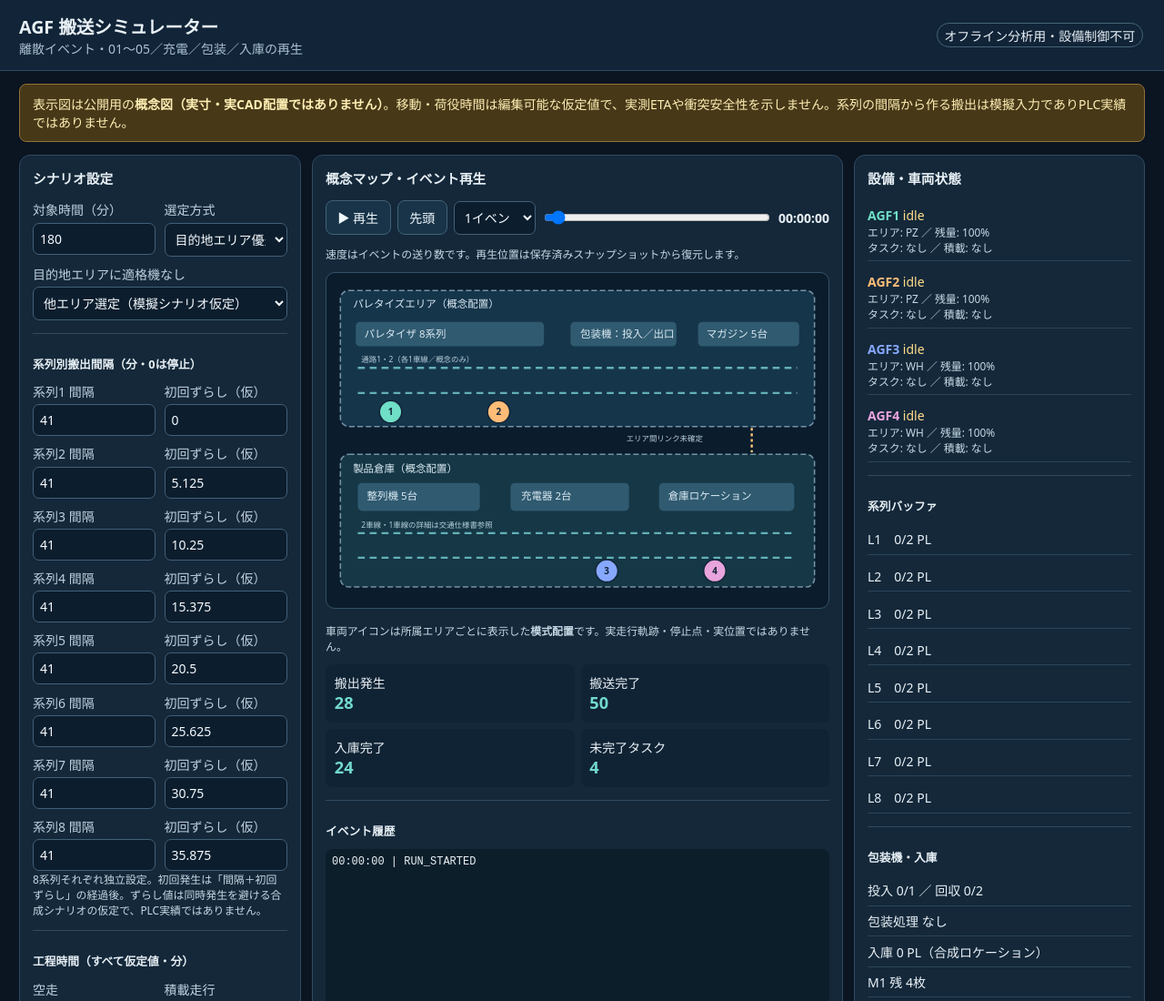
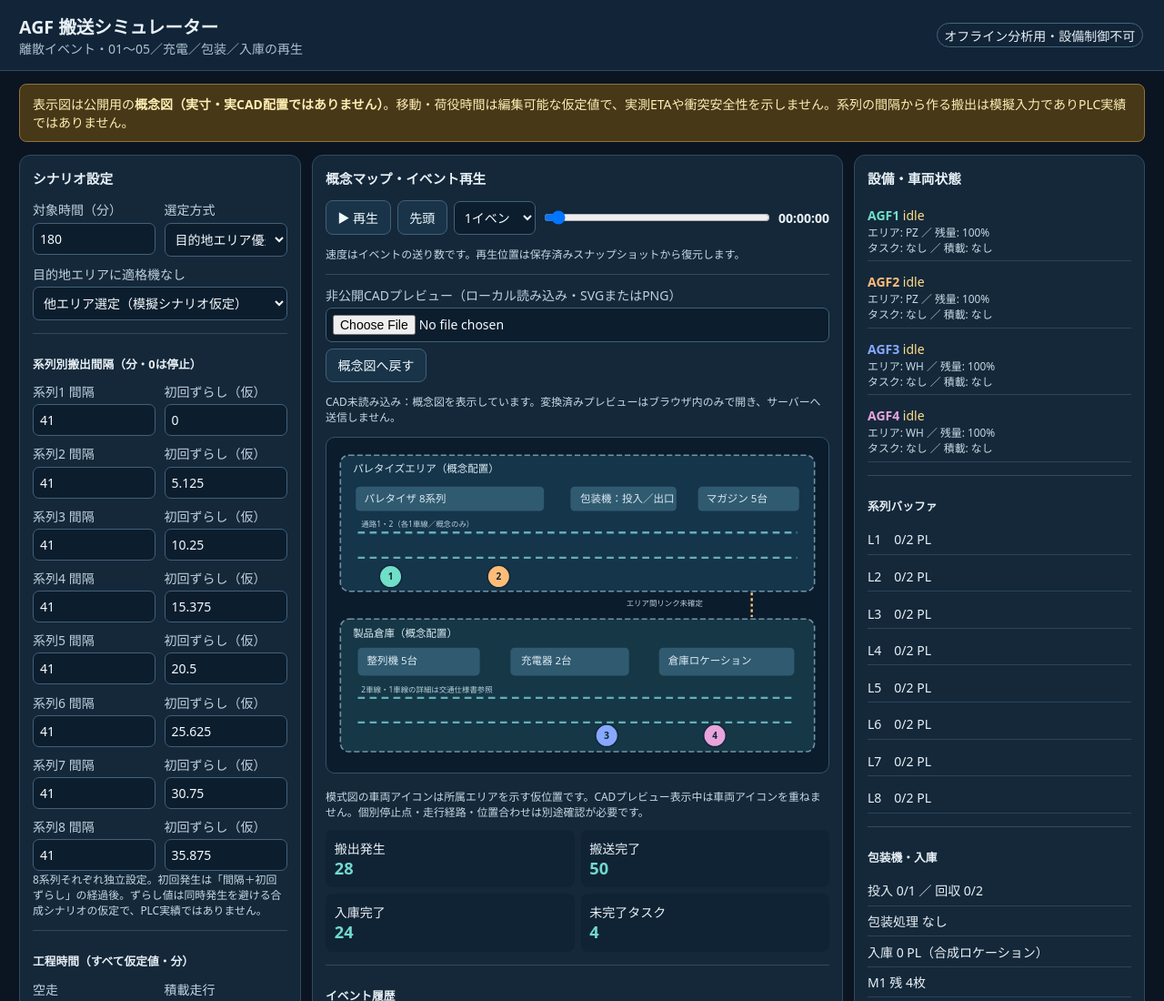
Before and after one commit to zony21/agf-simulator, a website with bundled scripts: page index.html in a window 1280 px wide. Shown: the top 1100 px of the page at 91% size. Built offline with nearby package versions, Linux system fonts and the light colour scheme.

Commit message:
ui(map): add local-only private CAD preview layer switch

```diff
--- a/index.html
+++ b/index.html
@@ -14,7 +14,7 @@
     label{display:flex;flex-direction:column;gap:.3rem;color:#bed1df}input,select{min-width:0;max-width:100%;width:100%;padding:.5rem;background:#0c1d2d;border:1px solid #426078;border-radius:7px;color:#f5fbff}
     input[type=checkbox]{width:auto}.fields{display:grid;grid-template-columns:repeat(2,minmax(0,1fr));gap:.65rem}.fields .wide{grid-column:1/-1}
     .actions{display:flex;flex-wrap:wrap;gap:.45rem}.primary{background:#1d827f;border-color:#54bdb0;font-weight:700}.primary:hover{background:#249e96}.section{margin:1rem 0;padding-top:.85rem;border-top:1px solid #304a60}
-    #map{width:100%;height:auto;background:#0b1c2c;border:1px solid #345267;border-radius:10px}
+    #map,#cad-image{width:100%;height:auto;background:#0b1c2c;border:1px solid #345267;border-radius:10px}
     #map text{fill:#dcebf4;font-size:15px}#map .small{font-size:11px;fill:#b7d0dc}#map .area{fill:#15354b;stroke:#7393a5;stroke-width:2;stroke-dasharray:8 4}
     #map .wh{fill:#153746}.pill{border:1px solid #466477;padding:.2rem .55rem;border-radius:999px;display:inline-block;margin:.15rem}.key{font-weight:700;color:#76d8cd}
     .stat{display:grid;grid-template-columns:repeat(2,minmax(0,1fr));gap:.5rem}.metric{background:#102334;padding:.7rem;border-radius:8px}.metric b{display:block;font-size:1.3rem;color:#72d9d0}
@@ -48,6 +48,12 @@
       <h2>概念マップ・イベント再生</h2>
       <div class="play"><button id="play">▶ 再生</button><button id="reset">先頭</button><select id="speed" aria-label="再生速度" style="width:90px"><option value="1">1イベント</option><option value="3">3イベント</option><option value="10">10イベント</option></select><input id="seek" type="range" min="0" max="0" value="0" aria-label="イベント位置"><b id="clock">00:00:00</b></div>
       <p class="status">速度はイベントの送り数です。再生位置は保存済みスナップショットから復元します。</p>
+      <div class="section">
+        <label>非公開CADプレビュー（ローカル読み込み・SVGまたはPNG）<input id="private-cad-file" type="file" accept=".svg,image/svg+xml,.png,image/png"></label>
+        <div class="actions" style="margin-top:.5rem"><button id="show-schematic">概念図へ戻す</button></div>
+        <p class="status" id="cad-state" role="status">CAD未読み込み：概念図を表示しています。変換済みプレビューはブラウザ内のみで開き、サーバーへ送信しません。</p>
+      </div>
+      <img id="cad-image" alt="非公開CAD図形プレビュー。AGF位置・走行経路は未重畳" hidden>
       <svg id="map" viewBox="0 0 720 480" role="img" aria-label="設備エリアを概念的に表示する模式図">
         <rect class="area" x="20" y="25" width="680" height="195" rx="12"/>
         <text x="38" y="50">パレタイズエリア（概念配置）</text>
@@ -67,7 +73,7 @@
         <text class="small" x="430" y="241">エリア間リンク未確定</text>
         <g id="agf-markers"></g>
       </svg>
-      <p class="status">車両アイコンは所属エリアごとに表示した<strong>模式配置</strong>です。実走行軌跡・停止点・実位置ではありません。</p>
+      <p class="status">模式図の車両アイコンは所属エリアを示す仮位置です。CADプレビュー表示中は車両アイコンを重ねません。個別停止点・走行経路・位置合わせは別途確認が必要です。</p>
       <div class="stat" id="metrics"></div>
       <div class="section"><h3>イベント履歴</h3><div id="log" aria-live="polite"></div></div>
       <div class="section" id="comparison" hidden><h3>同一入力の2方式比較</h3><div class="stat" id="comparison-body"></div></div>
```
